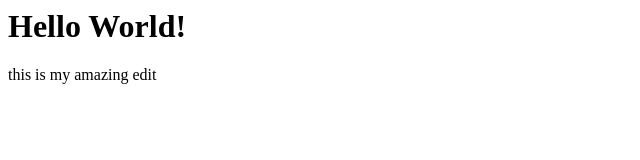
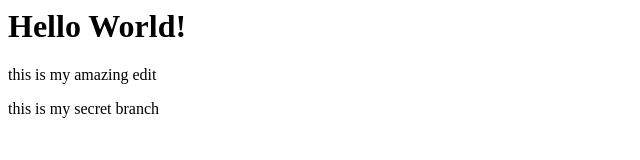
Before and after one commit to TrevorMitchell1/HelloWorldHTML, a plain HTML site: page index.html in a window 1280 px wide. Shown: the whole page, without its empty margins (0-640 px from the left). Drawn offline with Linux system fonts and the light colour scheme.

Commit message:
Checking in new edit for branch

```diff
--- a/index.html
+++ b/index.html
@@ -2,5 +2,6 @@
 <head></head>
 <body><h1>Hello World!</h1>
 <p>this is my amazing edit</p>
+<p>this is my secret branch</p>
 </body>
 </html>
```
